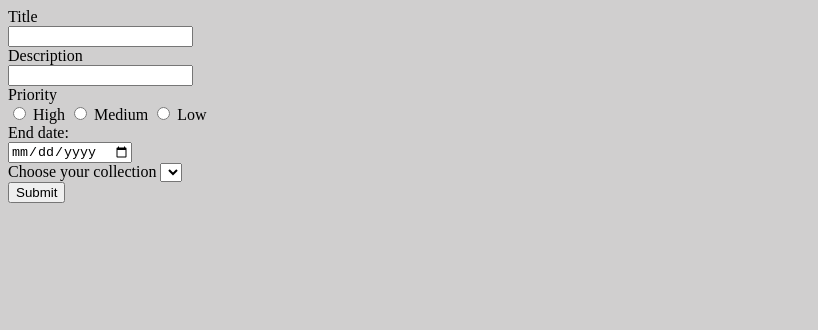
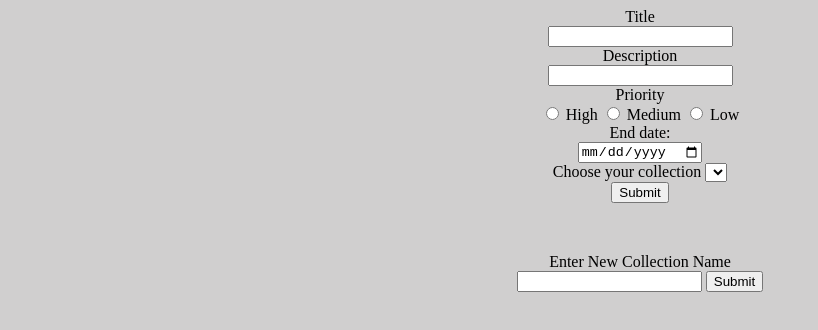
Before and after one commit to Sebosun/todo-list, a website built with webpack: page dist/index.html in a window 1280 px wide. Shown: the whole page, without its empty margins (0-818 px from the left). Built offline with nearby package versions, Linux system fonts and the light colour scheme.

Commit message:
added form for collections and some css temp fixes

```diff
--- a/dist/index.html
+++ b/dist/index.html
@@ -10,7 +10,7 @@
     <div id="add-item-form">
       <form action="#">
         <label for="fname">Title</label><br>
-        <input type="text" id="title" name="tite"><br>
+        <input type="text" id="title" name="title"><br>
         <label for="lname">Description</label><br>
         <input type="text" id="description" name="description"></br>
         <label for="priority">Priority</label></br>
@@ -34,6 +34,13 @@
         <input type="submit" value="Submit">
       </form>
     </div>
+    <div id="add-collection-form">
+      <form>
+        <label for='Collection Name'>Enter New Collection Name</label><br>
+        <input type="test" id='collection' name='collection'>
+        <input type="submit" value="Submit">
+      </form>
+    </div>
   	<script src="main.js"></script>
 </body>
 </html>
--- a/dist/style.css
+++ b/dist/style.css
@@ -30,6 +30,19 @@ body{
     border: 1px solid bisque;
 }
 
+
+form{
+    text-align: center;
+    margin:auto;
+    width: 300px;
+    /* background-color: bisque; */
+}
+
+#add-collection-form{
+    /* temp fix anyway, final will have absolute position and just pop up on the screen */
+    padding-top: 50px;
+}
+
 .content > div{
     /* color: rgb(0, 0, 0); */
 }
```
